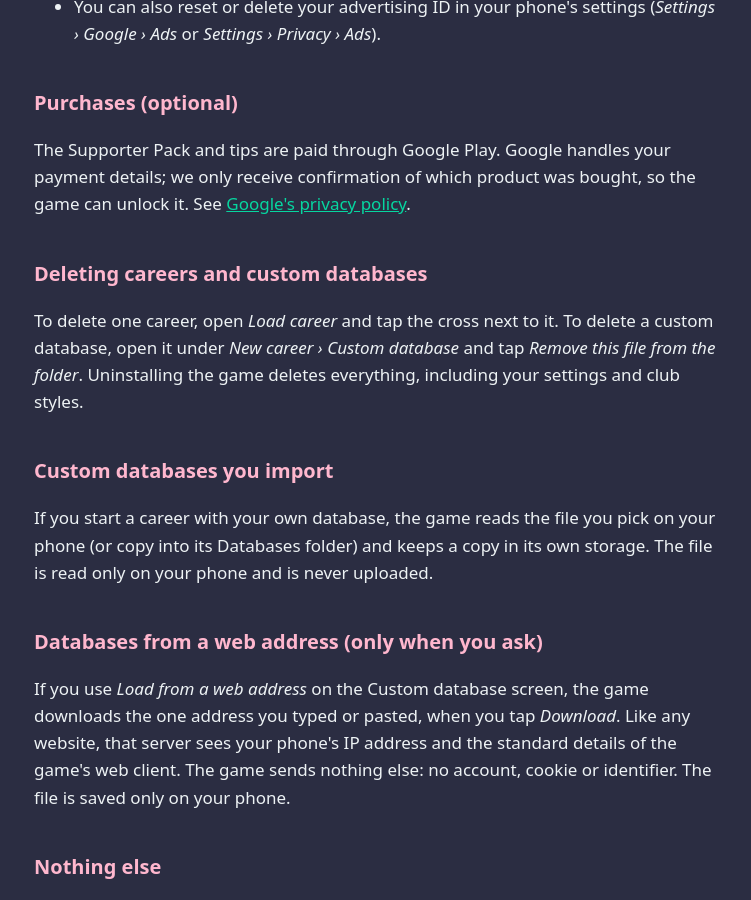
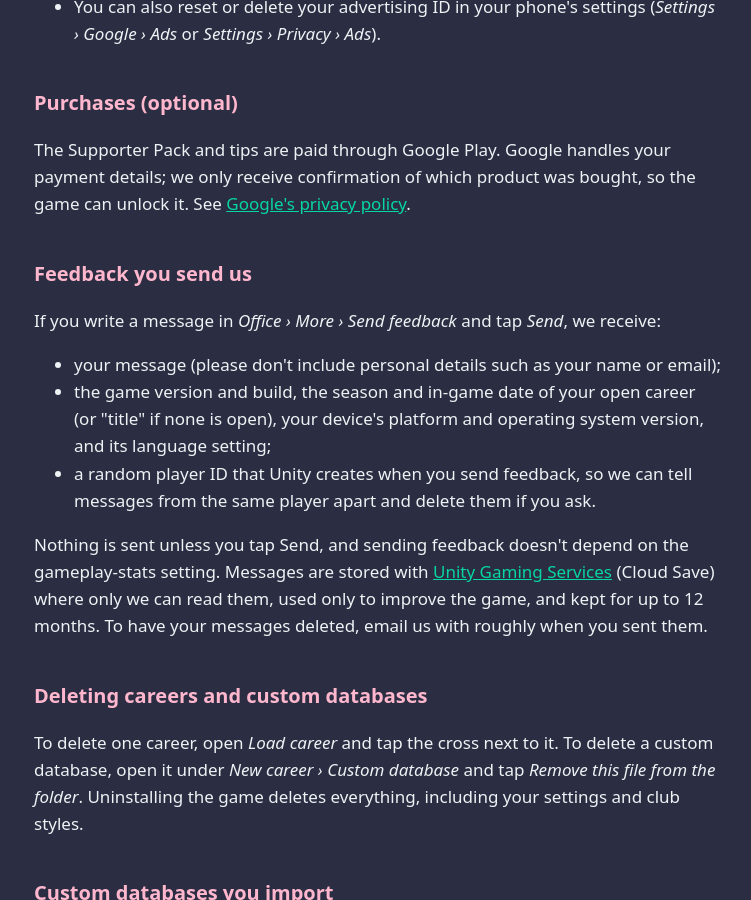
Before and after one commit to IterumGames/iterumgames.github.io, a Jekyll site: the page built from managedfootball/privacy/index.html, in a window 1280 px wide and 900 px high, scrolled down 2804 px. Shown: the whole window, without its empty margins (262-1013 px from the left). Built offline with Jekyll 4.4.1, drawn with Linux system fonts in a browser that asks for light colours; some of the changed text lies outside the part shown.

Commit message:
Managed Football policy: add the Send feedback section
The game now has an optional Send feedback screen. The shared feedback
include describes what it sends, where it is stored and how to delete it.

Co-Authored-By: Claude Fable 5.2 <noreply@anthropic.com>

```diff
--- a/managedfootball/privacy/index.html
+++ b/managedfootball/privacy/index.html
@@ -8,8 +8,8 @@ layout: privacy
 game: Managed Football
 genre: football club management game
 platform: Android
-updated: 14 November 2026
-change: crash and error reports now go to Google's Firebase Crashlytics instead of Unity, and performance measurements are no longer collected; gameplay stats stay opt-in
+updated: 15 November 2026
+change: adds an optional Send feedback screen (Office › More › Send feedback), which sends a message only when you tap Send
 crash_reports: always
 summary_local: Your careers, settings and club styles stay on your phone.
 local_data: Your careers (saved games), settings (currency, match speed, sound, line-up and tutorial choices, and your stats choice), the Club style looks you have unlocked, your style tokens and how many ads you watched today, and any custom databases you import
@@ -22,6 +22,9 @@ stats:
 ads:
   example: a style token for a new look in <em>Club style</em> (up to three a day)
 purchases: The Supporter Pack and tips
+feedback:
+  path: Office › More › Send feedback
+  context: the season and in-game date of your open career (or "title" if none is open)
 ---
 <h2>Deleting careers and custom databases</h2>
 <p>To delete one career, open <em>Load career</em> and tap the cross next to it. To delete a custom database, open it under <em>New career › Custom database</em> and tap <em>Remove this file from the folder</em>. Uninstalling the game deletes everything, including your settings and club styles.</p>
```
